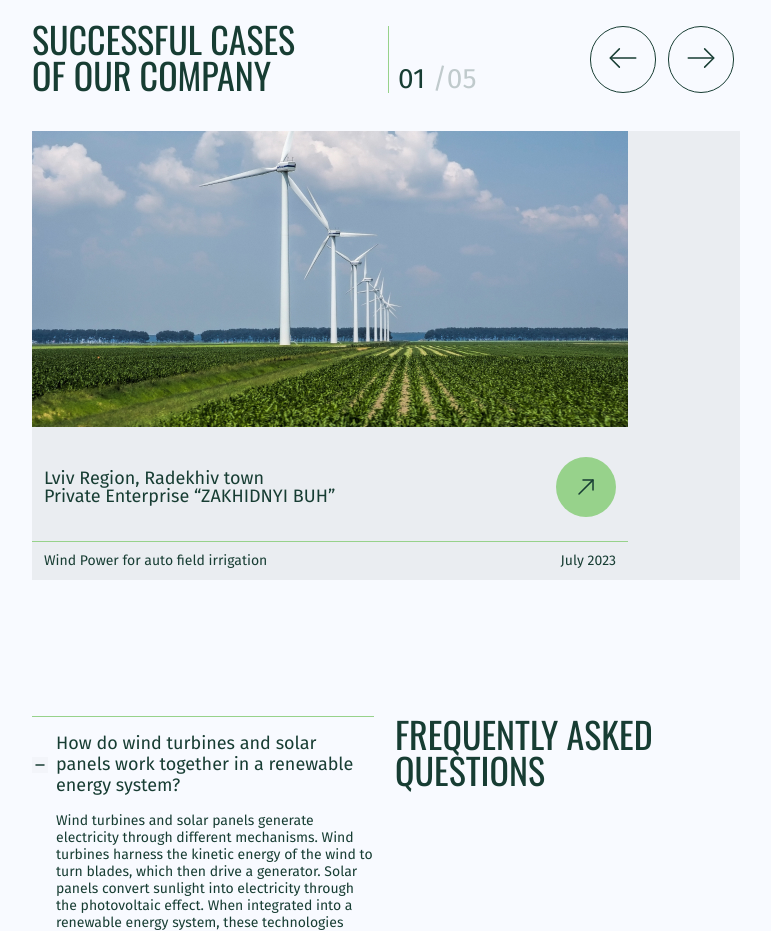
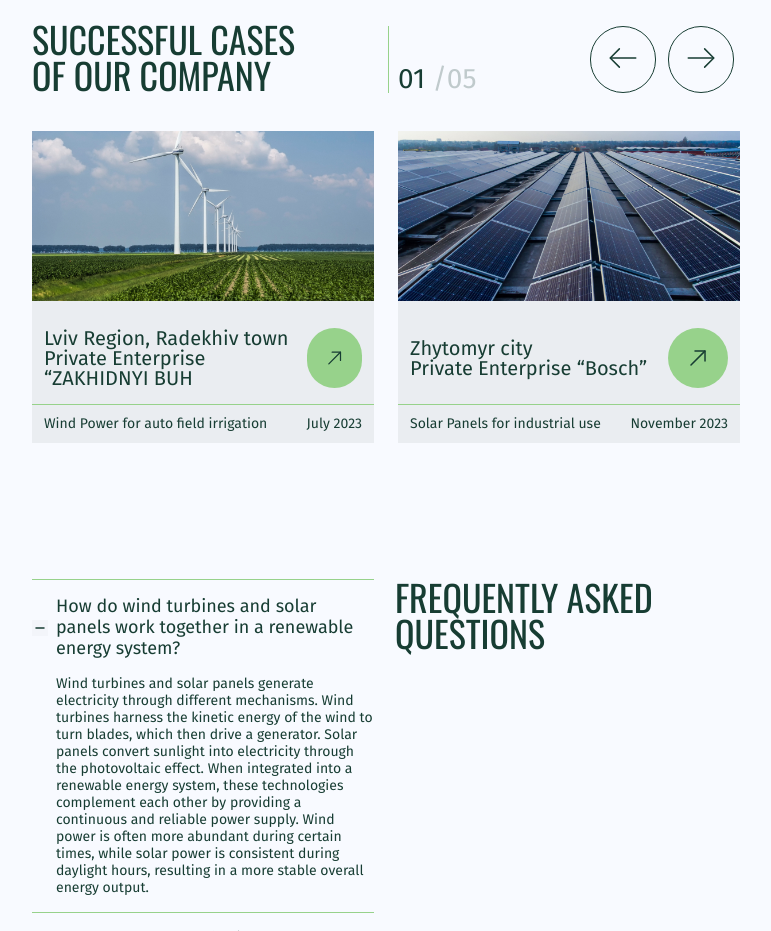
Before and after one commit to artyomakulov/ecosolution, a React (Create React App) app: page / in a window 1280 px wide. Shown: the part 2040-2971 px from the top of the page, without its empty margins (254-1025 px from the left). Built offline with nearby package versions, Linux system fonts and the light colour scheme.

Commit message:
add swipe

```diff
--- a/package.json
+++ b/package.json
@@ -6,6 +6,7 @@
     "@testing-library/jest-dom": "^5.17.0",
     "@testing-library/react": "^13.4.0",
     "@testing-library/user-event": "^13.5.0",
+    "framer-motion": "^10.16.10",
     "notiflix": "^3.2.6",
     "react": "^18.2.0",
     "react-dom": "^18.2.0",
--- a/src/components/Cases/Card/Card.jsx
+++ b/src/components/Cases/Card/Card.jsx
@@ -12,7 +12,7 @@ const Card = ({ item, isVisible  }) => {
       <div>
         <img
           className={css.img}
-          src={item.image}
+          src={item.img}
           alt={item.description}
           width={200}
         />
--- a/src/components/Cases/Card/Card.module.css
+++ b/src/components/Cases/Card/Card.module.css
@@ -1,5 +1,4 @@
 .card {
-  width: 100%;
   display: flex;
   background-color: rgba(234, 237, 241, 1);
 }
@@ -27,7 +26,7 @@
   justify-content: space-between;
   padding: 12px;
   font-family: "Fira Sans", sans-serif;
-  font-size: 14px;
+  font-size: 12px;
   color: var(--primary);
 }
 
@@ -46,3 +45,33 @@
   background: var(--primary);
   stroke: var(--second);
 }
+
+.card_block {
+  background-color: rgba(234, 237, 241, 1);
+}
+
+@media only screen and (min-width: 769px) and (max-width: 1280px) {
+  .title_block {
+    padding: 24px 12px 16px 12px;
+  }
+  .title_text {
+    font-size: 20px;
+  }
+  .desc_block {
+    font-size: 14px;
+    padding: 12px;
+  }
+}
+
+@media only screen and (min-width: 1281px) {
+  .title_block {
+    padding: 36px 48px;
+  }
+  .title_text {
+    font-size: 24px;
+  }
+  .desc_block {
+    font-size: 16px;
+    padding: 24px 48px 36px 48px;
+  }
+}
--- a/src/components/Cases/Cases.jsx
+++ b/src/components/Cases/Cases.jsx
@@ -1,28 +1,36 @@
-import React, { useState } from "react";
+import React, { useCallback, useState } from "react";
 import css from "./Cases.module.css";
+import csss from "../Cases/Card/Card.module.css";
 import { ReactComponent as Left } from "../../utils/images/left.svg";
 import { ReactComponent as Right } from "../../utils/images/right.svg";
+import { AnimatePresence, motion } from "framer-motion";
+import { ReactComponent as Arrow } from "../../utils/images/arrow45deg.svg";
 import { items } from "../../data/data";
 import Card from "./Card/Card";
+
+const swipeSpeed = 10000;
+const swipePower = (offset, velosity) => {
+  return Math.abs(offset) * velosity;
+};
 
 const Cases = () => {
   const [indexActiveCard, setIndexActiveCard] = useState(0);
 
+  const handleSlider = useCallback((side) => {
+    const sliders = items.length - 1;
+
+    if (side === "left") {
+      setIndexActiveCard((prevIndex) =>
+        prevIndex - 1 >= 0 ? prevIndex - 1 : sliders
+      );
+    } else {
+      setIndexActiveCard((prevIndex) =>
+        prevIndex + 1 > sliders ? 0 : prevIndex + 1
+      );
+    }
+  }, []);
+
   const totalCards = items.length;
-
-  const handlePrevClick = () => {
-    setIndexActiveCard(
-      (prevIndex) => (prevIndex - 1 + totalCards) % totalCards
-    );
-  };
-
-  const handleNextClick = () => {
-    setIndexActiveCard((prevIndex) => (prevIndex + 1) % totalCards);
-  };
-
-  const activeCard = items[indexActiveCard];
-  const prevCard = items[(indexActiveCard - 1 + totalCards) % totalCards];
-  const nextCard = items[(indexActiveCard + 1) % totalCards];
 
   return (
     <div className={css.section} id="cases">
@@ -35,10 +43,10 @@ const Cases = () => {
               <span className={css.num2}>/0{totalCards}</span>
             </div>
             <div>
-              <button onClick={handlePrevClick} className={css.btn}>
+              <button onClick={() => handleSlider("left")} className={css.btn}>
                 <Left />
               </button>
-              <button onClick={handleNextClick} className={css.btn}>
+              <button onClick={() => handleSlider("right")} className={css.btn}>
                 <Right />
               </button>
             </div>
@@ -46,16 +54,73 @@ const Cases = () => {
         </div>
 
         <div className={css.card}>
-          {items.map((item, index) => (
-            <Card
-              key={item.id}
-              item={item}
-              prevCard={prevCard}
-              activeCard={activeCard}
-              nextCard={nextCard}
-              isVisible={index === indexActiveCard}
-            />
-          ))}
+          <AnimatePresence>
+            {[indexActiveCard, (indexActiveCard + 1) % totalCards].map(
+              (index) => (
+                <motion.div
+                  initial={{ opacity: 0 }}
+                  animate={{ opacity: 1, scale: [1, 1.2, 0.9, 1, 1] }}
+                  key={items[index].id}
+                  drag="x"
+                  dragConstraints={{ left: 0, right: 0 }}
+                  onDragEnd={(e, { offset, velocity }) => {
+                    const swipe = swipePower(offset.x, velocity.x);
+                    if (swipe < swipeSpeed) {
+                      handleSlider("right");
+                    } else if (swipe > swipeSpeed) {
+                      handleSlider("left");
+                    }
+                  }}
+                >
+                  <div className={csss.card_block}>
+                    <img
+                      className={csss.img}
+                      src={items[index].img}
+                      alt={items[index].description}
+                      width={200}
+                    />
+                    <div className={csss.title_block}>
+                      <div>
+                        <p className={csss.title_text}>{items[index].region}</p>
+                        <p className={csss.title_text}>{items[index].title}</p>
+                      </div>
+                      <Arrow className={csss.btn} />
+                    </div>
+                    <div className={csss.desc_block}>
+                      <p className={csss.card_desc}>
+                        {items[index].description}
+                      </p>
+                      <p className={csss.card_data}>{items[index].date}</p>
+                    </div>
+                  </div>
+                </motion.div>
+              )
+            )}
+          </AnimatePresence>
+        </div>
+
+        <div className={css.cardmob}>
+          <AnimatePresence>
+            {items.map((item, index) => (
+              <motion.div
+                key={item.id}
+                initial={{ opacity: 0 }}
+                animate={{ opacity: 1, scale: [1, 1.2, 0.9, 1, 1] }}
+                drag="x"
+                dragConstraints={{ left: 0, right: 0 }}
+                onDragEnd={(e, { offset, velocity }) => {
+                  const swipe = swipePower(offset.x, velocity.x);
+                  if (swipe < swipeSpeed) {
+                    handleSlider("right");
+                  } else if (swipe > swipeSpeed) {
+                    handleSlider("left");
+                  }
+                }}
+              >
+                <Card item={item} isVisible={index === indexActiveCard} />
+              </motion.div>
+            ))}
+          </AnimatePresence>
         </div>
       </div>
     </div>
--- a/src/components/Cases/Cases.module.css
+++ b/src/components/Cases/Cases.module.css
@@ -28,7 +28,6 @@
   transition: stroke 0.3s;
   cursor: pointer;
   transition: border 0.3s;
-
 }
 .btn:hover {
   stroke: var(--second);
@@ -46,6 +45,9 @@
   color: rgba(23, 61, 51, 0.25);
 }
 .card {
+  display: none;
+}
+.cardmob {
   margin-top: 26px;
 }
 
@@ -68,6 +70,9 @@
     text-align: start;
     color: var(--primary);
     margin-bottom: 24px;
+  }
+  .card {
+    display: none;
   }
 }
 
@@ -97,8 +102,15 @@
     padding-left: 9px;
     border-left: 1px solid var(--second);
   }
+
   .card {
+    display: flex;
+    justify-content: space-between;
     margin-top: 38px;
+    gap: 24px;
+  }
+  .cardmob {
+    display: none;
   }
 }
 
@@ -143,6 +155,13 @@
     margin: 0 12px;
   }
   .card {
+    display: flex;
+    justify-content: space-between;
     margin-top: 120px;
+    gap: 48px;
+  }
+
+  .cardmob {
+    display: none;
   }
 }
--- a/src/data/data.js
+++ b/src/data/data.js
@@ -2,10 +2,10 @@ export const items = [
   {
     id: 1,
     region: "Lviv Region, Radekhiv town",
-    title: "Private Enterprise “ZAKHIDNYI BUH”",
+    title: "Private Enterprise “ZAKHIDNYI BUH",
     description: "Wind Power for auto field irrigation",
     date: "July 2023",
-    image: require("./photos/1.jpg"),
+    img: require("./photos/1.jpg"),
   },
   {
     id: 2,
@@ -13,7 +13,7 @@ export const items = [
     title: "Private Enterprise “Bosch”",
     description: "Solar Panels for industrial use",
     date: "November 2023",
-    image: require("./photos/2.jpg"),
+    img: require("./photos/2.jpg"),
   },
   {
     id: 3,
@@ -21,7 +21,7 @@ export const items = [
     title: "Private Enterprise “Biotech”",
     description: "Thermal modules",
     date: "October 2023",
-    image: require("./photos/3.jpg"),
+    img: require("./photos/3.jpg"),
   },
   {
     id: 4,
@@ -29,7 +29,7 @@ export const items = [
     title: "Private Enterprise “HealthyFarm”",
     description: "Wind power",
     date: "September 2021",
-    image: require("./photos/4.jpg"),
+    img: require("./photos/4.jpg"),
   },
   {
     id: 5,
@@ -37,6 +37,6 @@ export const items = [
     title: "Private Enterprise “Biotech”",
     description: "Mini nuclear stations",
     date: "May 2021",
-    image: require("./photos/5.jpg"),
+    img: require("./photos/5.jpg"),
   },
 ];
```
Also changed, not shown: src/styles/index.css (+0 -20 lines), 1 other file (tests, documents, lock files or other folders).
